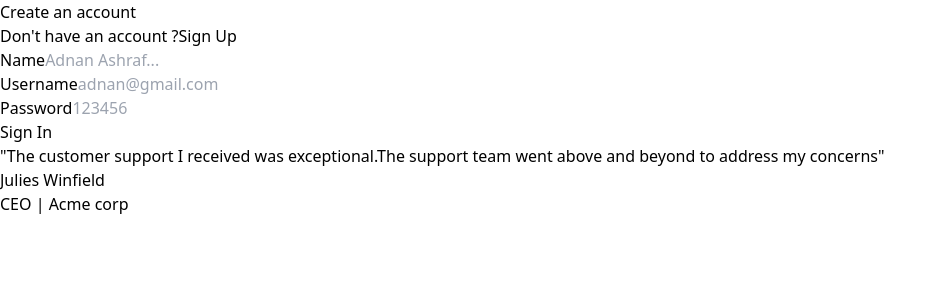
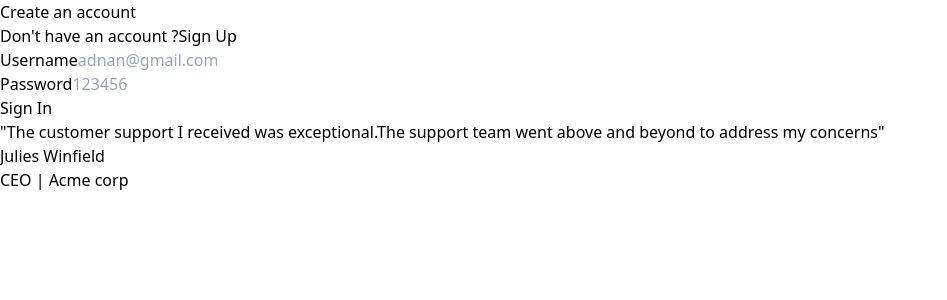
Before and after one commit to afadnan/medium-blog, a React (Vite) app in the folder frontend/: page /signin in a window 1280 px wide. Shown: the top 300 px of the page, without its empty margins (0-947 px from the left). Built offline with nearby package versions, Linux system fonts and the light colour scheme.

Commit message:
show only username and password label in signin page

```diff
--- a/frontend/src/components/Auth.tsx
+++ b/frontend/src/components/Auth.tsx
@@ -27,7 +27,7 @@ export const Auth = ({ type }: { type: "signup" | "signin" }) => {
             </div>
           </div>
           <div className="mt-10">
-            <LabelledInput
+           {type === "signup" ?  <LabelledInput
               label="Name"
               placeholder="Adnan Ashraf..."
               onChange={(e) => {
@@ -36,7 +36,7 @@ export const Auth = ({ type }: { type: "signup" | "signin" }) => {
                   name: e.target.value,
                 });
               }}
-            />
+            /> : null }
 
             <LabelledInput
               label="Username"
@@ -72,7 +72,6 @@ export const Auth = ({ type }: { type: "signup" | "signin" }) => {
     </div>
   );
 };
-
 interface LabelledInputType {
   label: string;
   placeholder: string;
```
